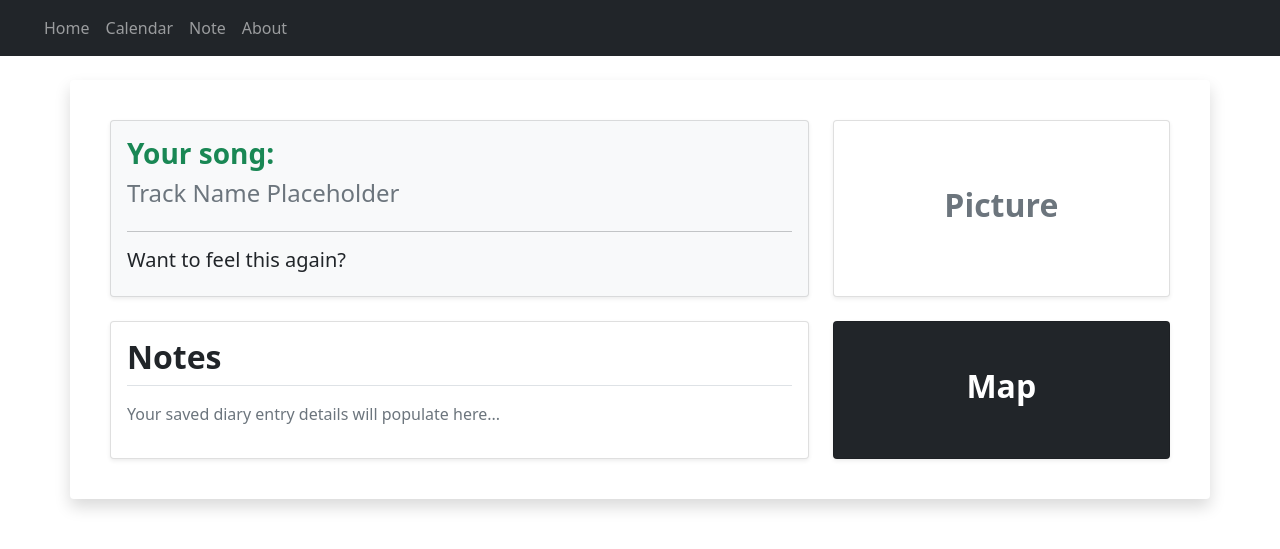
After one commit to zakmuk00/Musical-Memories, a Flask app: template templates/note.html in a window 1280 px wide. The commit adds this page. Shown: the top 549 px of the page. Run offline with Flask 3, Linux system fonts and the light colour scheme; the template is opened without the code that fills it, so the values that code supplies are empty.

Commit message:
feat: added 3 pages. Populated calendar view with basic calendar from Fullcalendar. Made template for Note view.

```diff
--- a/templates/layout.html
+++ b/templates/layout.html
@@ -20,9 +20,11 @@
             </button>
 
             <div class="collapse navbar-collapse" id="navbarNav">
-                <div class="navbar-nav ms-auto text-end">
-                    <a class="nav-link" href="{{ url_for('home') }}">Home</a>
-                    <a class="nav-link" href="/about">About</a>
+                <div class="navbar-nav me-auto text-start">
+                    <a class="nav-link" href="/proxy/5000/">Home</a> <!--Add in /home or just / when moved to production-->
+                    <a class="nav-link" href="/proxy/5000/calendar">Calendar</a>
+                    <a class="nav-link" href="/proxy/5000/note">Note</a> <!--TEMP FOR TESTING DELETE THIS WHEN PUSHING-->
+                    <a class="nav-link" href="/proxy/5000/about">About</a>
                 </div>
             </div>
         </div>
--- /dev/null
+++ b/templates/note.html
@@ -0,0 +1,47 @@
+{% extends "layout.html" %}
+
+{% block title %}Note{% endblock %}
+
+{% block content %}
+<div class="row justify-content-center">
+    <div class="card shadow border-0 mb-4 p-4">
+        <div class="card-body">
+
+            <div class="row g-4 mb-4">
+                <div class="col-md-8">
+                    <div class="card shadow-sm p-3 h-100 bg-light">
+                        <h3 class="fw-bold text-success">Your song:</h3>
+                        <h4 class="text-muted">Track Name Placeholder</h4>
+                        <hr>
+                        <h5 class="fw-semibold">Want to feel this again?</h5>
+                    </div>
+                </div>
+
+                <div class="col-md-4">
+                    <div class="card shadow-sm p-3 h-100 text-center d-flex align-items-center justify-content-center">
+                        <h2 class="fw-bold text-secondary"> Picture</h2>
+                    </div>
+                </div>
+            </div>
+
+            <div class="row g-4">
+                <!-- Left: Notes (Width 8) -->
+                <div class="col-md-8">
+                    <div class="card shadow-sm p-3 h-100">
+                        <h2 class="fw-bold border-bottom pb-2"> Notes</h2>
+                        <p class="text-secondary mt-2">Your saved diary entry details will populate here...</p>
+                    </div>
+                </div>
+
+                <div class="col-md-4">
+                    <div class="card shadow-sm p-3 h-100 bg-dark text-white text-center d-flex align-items-center justify-content-center">
+                        <h2 class="fw-bold"> Map</h2>
+                    </div>
+                </div>
+            </div>
+
+        </div>
+    </div>
+</div>
+
+{% endblock %}
```
Also changed, not shown: templates/calendar.html (added, +38 -0 lines), templates/note-maker.html (added, +7 -0 lines).
